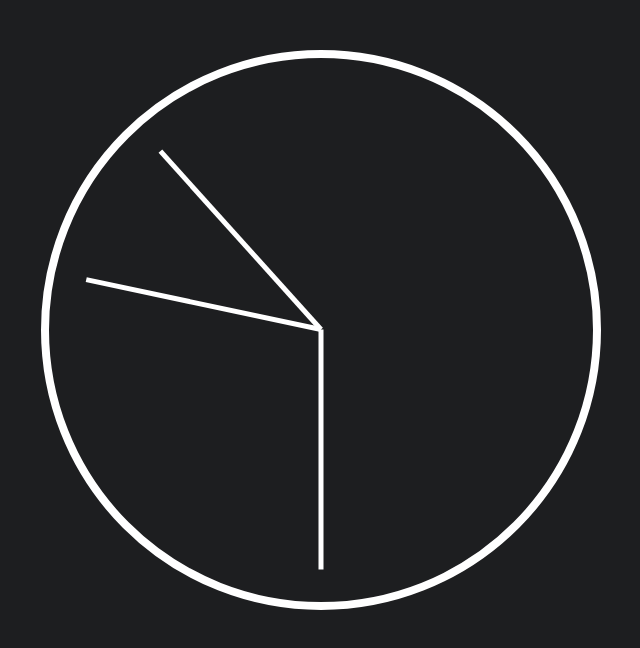
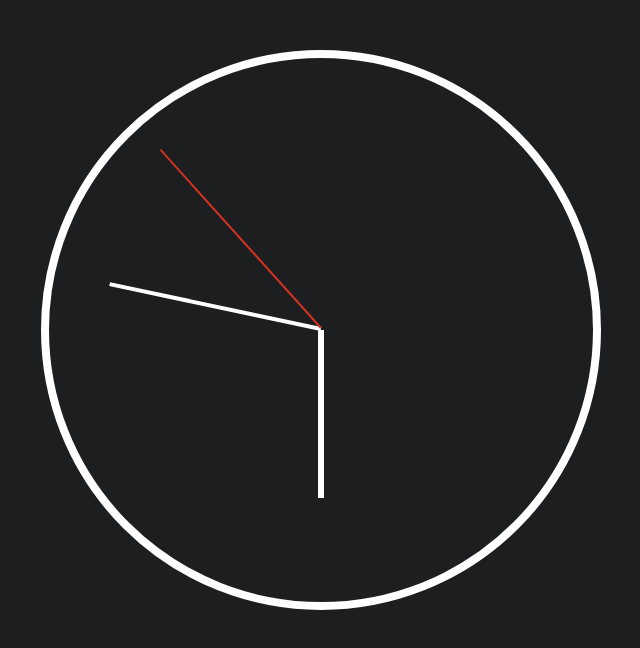
Before and after one commit to SwarShah/JavaScript-30, a plain HTML site: page clock/index.html in a window 1280 px wide. Shown: the whole page, without its empty margins (319-959 px from the left). Drawn offline with Linux system fonts and the light colour scheme.

Commit message:
Clock: Changed color of hand and thickness

```diff
--- a/clock/scss/main.scss
+++ b/clock/scss/main.scss
@@ -1,4 +1,7 @@
 $bg-color: #1D1E20;
+$second-hand-color: #D43223;
+$min-hand-color: white;
+$hour-hand-color: white;
 
 body{
   background-color: $bg-color;
@@ -22,11 +25,25 @@ body{
 }
 
 .hand {
-  width: 50%;
-  height: 5px;
-  background: white;
   position: absolute;
   top: 50%;
   transform-origin: right;
   transform: rotate(90deg);
+  &.second-hand{
+    background: $second-hand-color;
+    height: 2px;
+    width: 50%;
+  }
+  &.min-hand{
+    background: $min-hand-color;
+    height: 3.5px;
+    width: 45%;
+    left: 5%;
+  }
+  &.hour-hand{
+    background: $hour-hand-color;
+    height: 6px;
+    width: 35%;
+    left: 15%;
+  }
 }
```
Also changed, not shown: clock/css/main.css.
